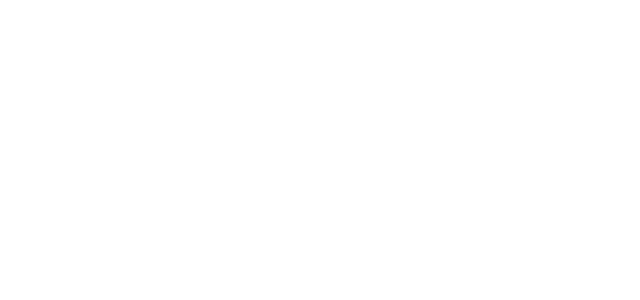
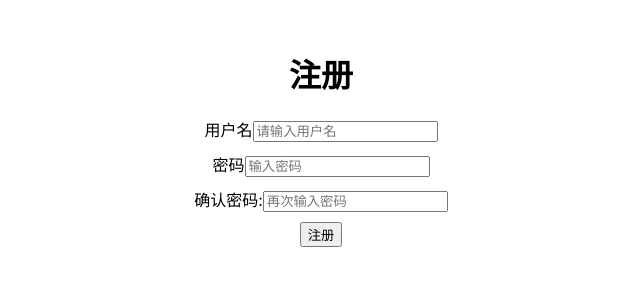
Before and after one commit to nanmengyu/task-manager-web-development, a React (Create React App) app: page /register in a window 1280 px wide. Before the commit this address had no page. Shown: the top 300 px of the page, without its empty margins (319-959 px from the left). Built offline with nearby package versions, Linux system fonts and the light colour scheme.

Commit message:
feat(page):添加用户注册功能 实现了用户注册 -添加了用户注册页面 -修改了部分登录页面和页面路由
#Closes #3

```diff
--- a/src/App.js
+++ b/src/App.js
@@ -3,16 +3,18 @@ import {BrowserRouter as Router,Routes,Route} from "react-router-dom";
 import LoginPage from "./pages/LoginPage";
 import TaskListPage from "./pages/TaskListPage";
 import TaskEditPage from "./pages/TaskEditPage";
-
+import RegisterPage from "./pages/RegitsterPage";
 
 function App(){
   return (
     <Router>
       <Routes>
-        <Route path="/" element={<LoginPage/>}/>
+        <Route path="/login" element={<LoginPage/>}/>
+        <Route path="/register" element={<RegisterPage/>}/>
         <Route path="/tasks" element={<TaskListPage/>}/>
         <Route path="/tasks/new" element={<TaskEditPage/>}/>
         <Route path="/tasks/:taskId" element={<TaskEditPage/>}/>
+        <Route path="*" element={<LoginPage/>}/>
       </Routes>
     </Router>
   );
--- a/src/pages/LoginPage.js
+++ b/src/pages/LoginPage.js
@@ -2,7 +2,7 @@ import React, { useState } from "react";
 import { Formik, Form, Field, ErrorMessage} from "formik";
 import * as Yup from "yup";
 import axios from "axios";
-import { useNavigate } from "react-router-dom";
+import { useNavigate ,Link} from "react-router-dom";
 
 const LoginPage = () => {
     const navigate = useNavigate();
@@ -60,6 +60,14 @@ const LoginPage = () => {
                     </Form>
                 )}
             </Formik>
+            <div style={{marginTop:"20px"}}>
+                <p>
+                    没有账号？{" "}
+                    <Link to="/register" style={{color:"blue",textDecoration:"underline"}}>
+                        注册
+                    </Link>
+                </p>
+            </div>
         </div>
     );
 
--- /dev/null
+++ b/src/pages/RegitsterPage.js
@@ -0,0 +1,88 @@
+import React, {useState} from "react";
+import {Formik, Form, Field, ErrorMessage} from "formik";
+import * as Yup from "yup";
+import axios from "axios";
+import {useNavigate} from "react-router-dom";
+
+
+const RegisterPage = () => {
+    const navigate = useNavigate();
+    const [error,setError] = useState("");
+    const [success, setSuccess] = useState("");
+
+    //表单校验规则
+    const validationSchema = Yup.object().shape({
+        username:Yup.string()
+            .required("用户名不能为空")
+            .min(3,"用户名至少需要3个字符"),
+        password: Yup.string()
+            .required("密码不能为空")
+            .min(6,"密码至少需要6个字符"),
+        confirmPassword:Yup.string()
+            .required("请确认密码")
+            .oneOf([Yup.ref("password")],"两次输入的密码不一致"),
+    });
+
+    //提交表单逻辑
+    const hadnleSubmit = async (values,{setSubmitting}) => {
+        try {
+            const response = await axios.post("http://localhost:8000/api/users/register/",{
+                username:values.username,
+                password:values.password,
+            });
+            setError(""); //清除错误信息
+            setSuccess("注册成功！请前往登录页面。");
+            setTimeout(() => navigate("/login"),3000);
+        }catch (err){
+            setError("注册失败，青年检查用户名是否已被使用");
+            setSuccess("");
+        }
+        setSubmitting(false);
+    };
+
+    return (
+        <div style={{maxWidth:"400px",margin:"50px auto",textAlign:"center"}}>
+            <h1>注册</h1>
+            {error && <div style={{color:"red",marginBottom:"10px"}}>{error}</div>}
+            {success && <div style={{color:"green",marginBottom:"10px"}}>{success}</div>}
+            <Formik
+                initialValues={{username:"",password:"",confirmPassword:""}}
+                validationSchema={validationSchema}
+                onSubmit={hadnleSubmit}
+            >
+                {({isSubmitting}) => (
+                    <Form>
+                        <div style={{marginBottom:"10px"}}>
+                            <label htmlFor="username">用户名</label>
+                            <Field type="text" name="username" placeholder="请输入用户名"/>
+                            <ErrorMessage name="username" component="div" style={{color: "red"}}/>
+                        </div>
+                        <div style={{marginBottom:"10px"}}>
+                            <lable htmlFor="password">密码</lable>
+                            <Field type="password" name="password" placeholder="输入密码"/>
+                            <ErrorMessage name="password" component="div" style={{color:"red"}}/>
+                        </div>
+                        <div style={{marginBottom:"10px"}}>
+                            <label htmlFor="confirmPassword">确认密码:</label>
+                            <Field
+                                type="password"
+                                name="confirmPassword"
+                                placeholder="再次输入密码"
+                            />
+                            <ErrorMessage
+                                name="confirmPassword"
+                                component="div"
+                                style={{color:"red"}}
+                            />
+                        </div>
+                        <button type="submit" disabled={isSubmitting}>
+                            {isSubmitting?"提交中...":"注册"}
+                        </button>
+
+                    </Form>
+                )}
+            </Formik>
+        </div>
+    );
+};
+export default RegisterPage;
```
